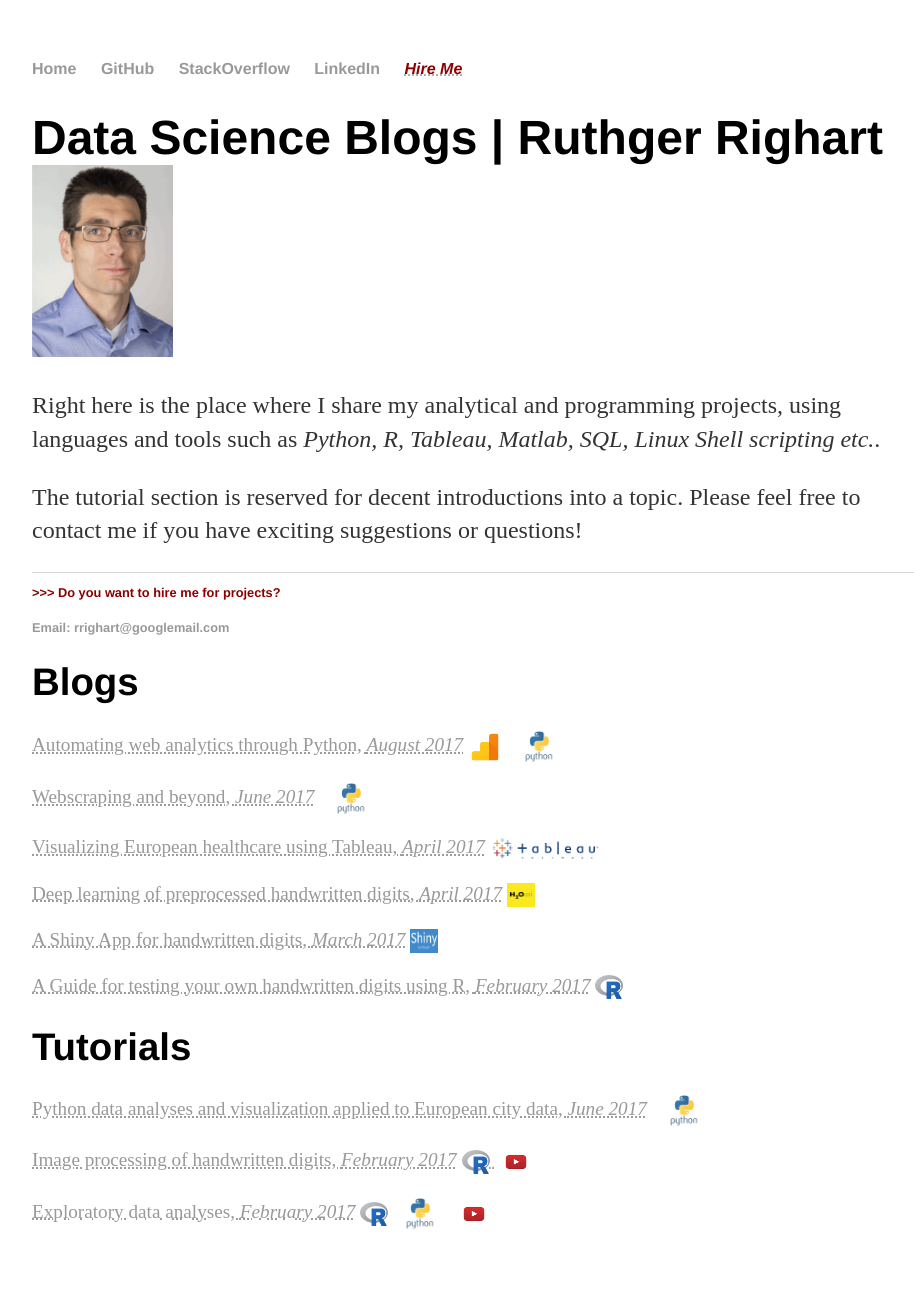
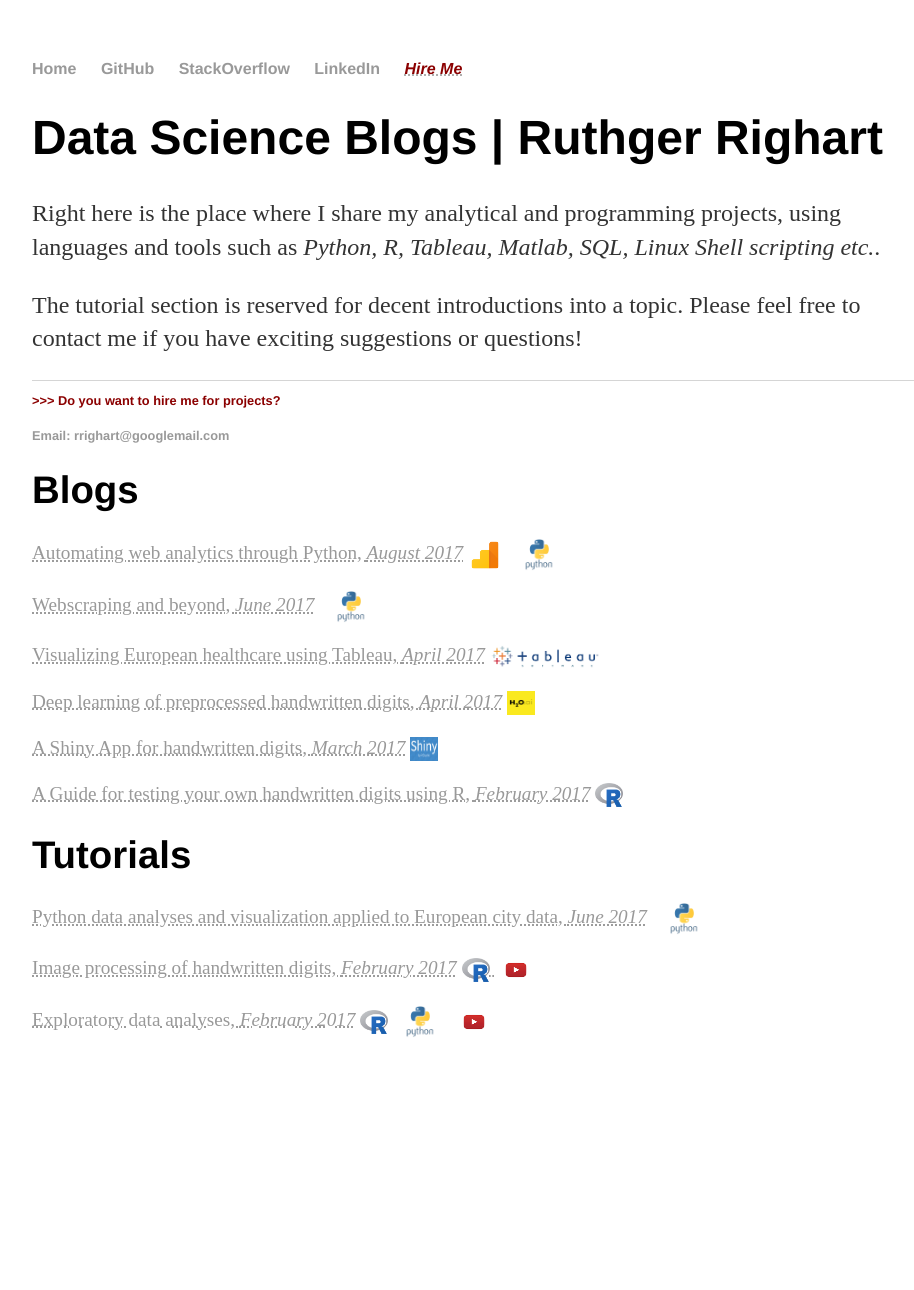
Before and after one commit to RRighart/rrighart.github.io, a Jekyll site: the page index.html, which Jekyll copies as it is, in a window 1280 px wide. Shown: the whole page, without its empty margins (160-1074 px from the left). Built offline with Jekyll 4.4.1, drawn with Linux system fonts in a browser that asks for light colours; after the commit the page ends 1098 px from its top, so only the background shows below that.

Commit message:
Update index.html

```diff
--- a/index.html
+++ b/index.html
@@ -29,7 +29,7 @@
 		</nav>
 		<div class="container">
     		<div class="blurb">
-        		<h1>Data Science Blogs | Ruthger Righart <img src="Photo.png" style="vertical-align:middle"></h1>
+        		<h1>Data Science Blogs | Ruthger Righart</h1>
 				<p>Right here is the place where I share my analytical and programming projects, using languages and tools such as <em>Python, R, Tableau, Matlab, SQL, Linux Shell scripting etc.</em>.
 				<p>The tutorial section is reserved for decent introductions into a topic. Please feel free to contact me if you have exciting suggestions or questions!<p>
     		</div><!-- /.blurb -->
```
